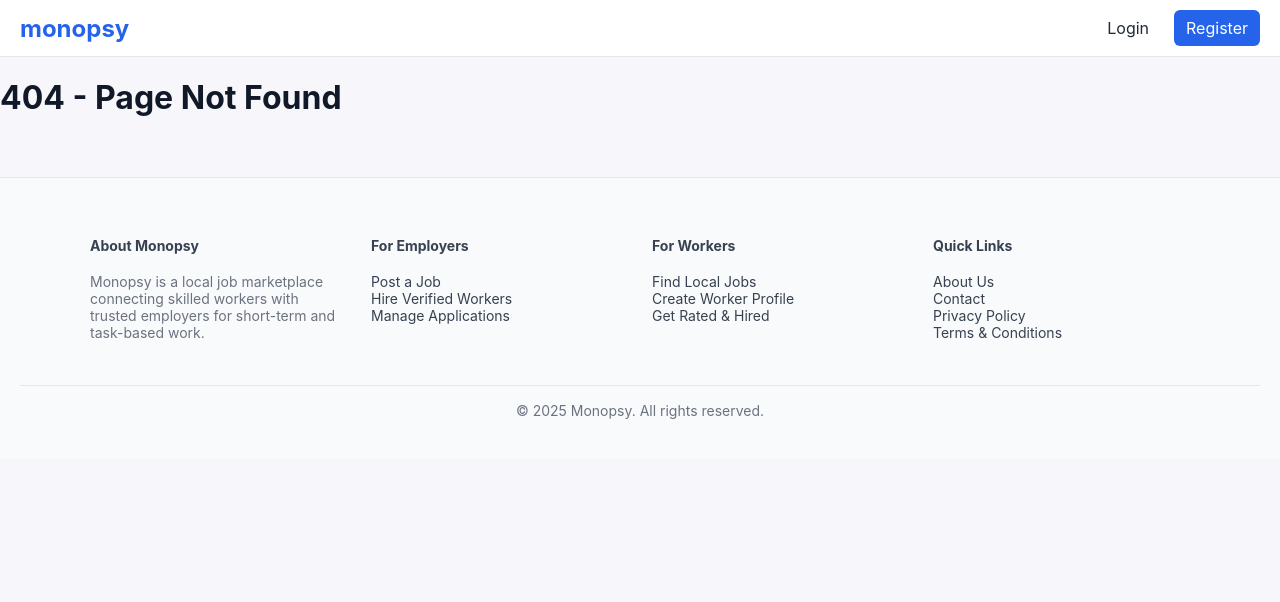
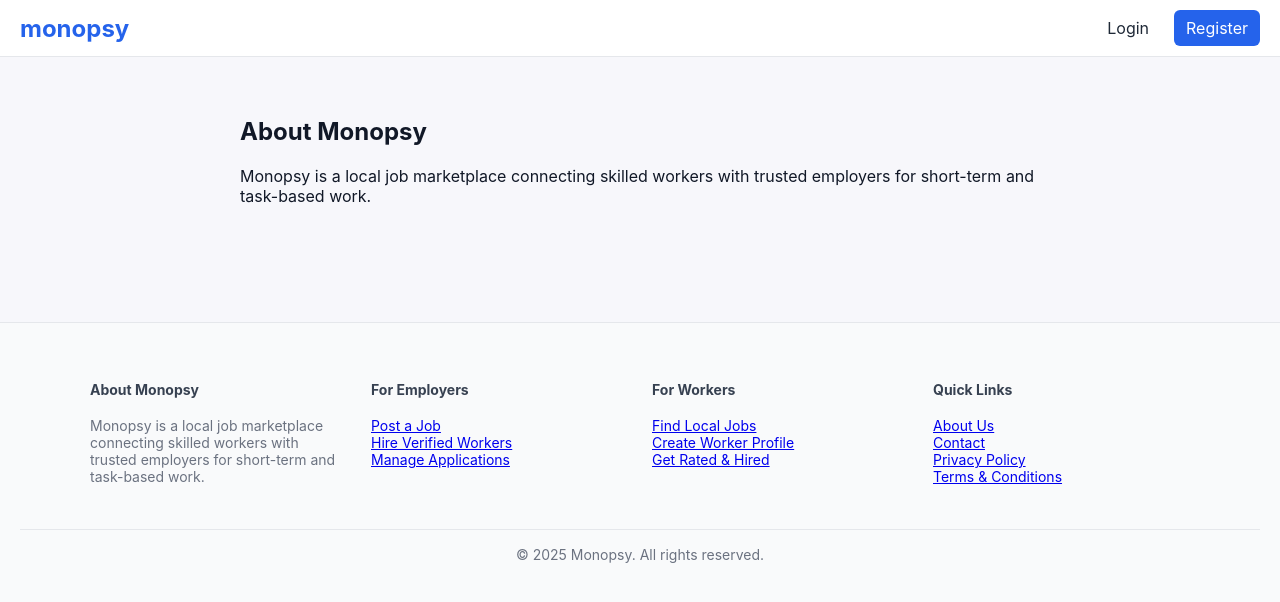
Before and after one commit to RohanKumarRai/neev-frontend, a React (Vite) app: page /about in a window 1280 px wide. Shown: the top 602 px of the page. Built offline with nearby package versions, Linux system fonts and the light colour scheme; no server answers.

Commit message:
header and footer now works as a direct link

```diff
--- a/src/App.jsx
+++ b/src/App.jsx
@@ -24,6 +24,12 @@ import CreateJob from "./components/CreateJob";
 import EmployerJobs from "./components/EmployerJobs";
 import JobApplications from "./components/JobApplications";
 
+// Pages (PUBLIC)
+import About from "./pages/About";
+import Privacy from "./pages/Privacy";
+import Terms from "./pages/Terms";
+import Contact from "./pages/Contact";
+
 // Home
 const Home = () => (
   <div style={{ textAlign: "center", marginTop: 40 }}>
@@ -40,6 +46,10 @@ function App() {
       <Routes>
         {/* ================= PUBLIC ================= */}
         <Route path="/" element={<Home />} />
+        <Route path="/about" element={<About />} />
+        <Route path="/privacy" element={<Privacy />} />
+        <Route path="/terms" element={<Terms />} />
+        <Route path="/contact" element={<Contact />} />
         <Route path="/login" element={<Login />} />
         <Route path="/register" element={<Register />} />
 
--- a/src/components/Footer.jsx
+++ b/src/components/Footer.jsx
@@ -1,3 +1,9 @@
+import { Link } from "react-router-dom";
+
+
+
+
+
 export default function Footer() {
   return (
     <footer
@@ -32,9 +38,10 @@ export default function Footer() {
         <div>
           <h4>For Employers</h4>
           <ul style={{ listStyle: "none", padding: 0, marginTop: "8px" }}>
-            <li>Post a Job</li>
-            <li>Hire Verified Workers</li>
-            <li>Manage Applications</li>
+           <li><Link to="/post-job">Post a Job</Link></li>
+          <li><Link to="/login">Hire Verified Workers</Link></li>
+          <li><Link to="/login">Manage Applications</Link></li>
+
           </ul>
         </div>
 
@@ -42,9 +49,10 @@ export default function Footer() {
         <div>
           <h4>For Workers</h4>
           <ul style={{ listStyle: "none", padding: 0, marginTop: "8px" }}>
-            <li>Find Local Jobs</li>
-            <li>Create Worker Profile</li>
-            <li>Get Rated & Hired</li>
+           <li><Link to="/jobs">Find Local Jobs</Link></li>
+          <li><Link to="/login">Create Worker Profile</Link></li>
+          <li><Link to="/login">Get Rated & Hired</Link></li>
+
           </ul>
         </div>
 
@@ -52,10 +60,11 @@ export default function Footer() {
         <div>
           <h4>Quick Links</h4>
           <ul style={{ listStyle: "none", padding: 0, marginTop: "8px" }}>
-            <li>About Us</li>
-            <li>Contact</li>
-            <li>Privacy Policy</li>
-            <li>Terms & Conditions</li>
+           <li><Link to="/about">About Us</Link></li>
+          <li><Link to="/contact">Contact</Link></li>
+          <li><Link to="/privacy">Privacy Policy</Link></li>
+          <li><Link to="/terms">Terms & Conditions</Link></li>
+
           </ul>
         </div>
       </div>
--- /dev/null
+++ b/src/pages/About.jsx
@@ -0,0 +1,11 @@
+export default function About() {
+  return (
+    <div style={{ padding: "40px", maxWidth: "800px", margin: "0 auto" }}>
+      <h2>About Monopsy</h2>
+      <p>
+        Monopsy is a local job marketplace connecting skilled workers
+        with trusted employers for short-term and task-based work.
+      </p>
+    </div>
+  );
+}
```
Also changed, not shown: src/pages/Contact.jsx (added), src/pages/Privacy.jsx (added), src/pages/Terms.jsx (added).
